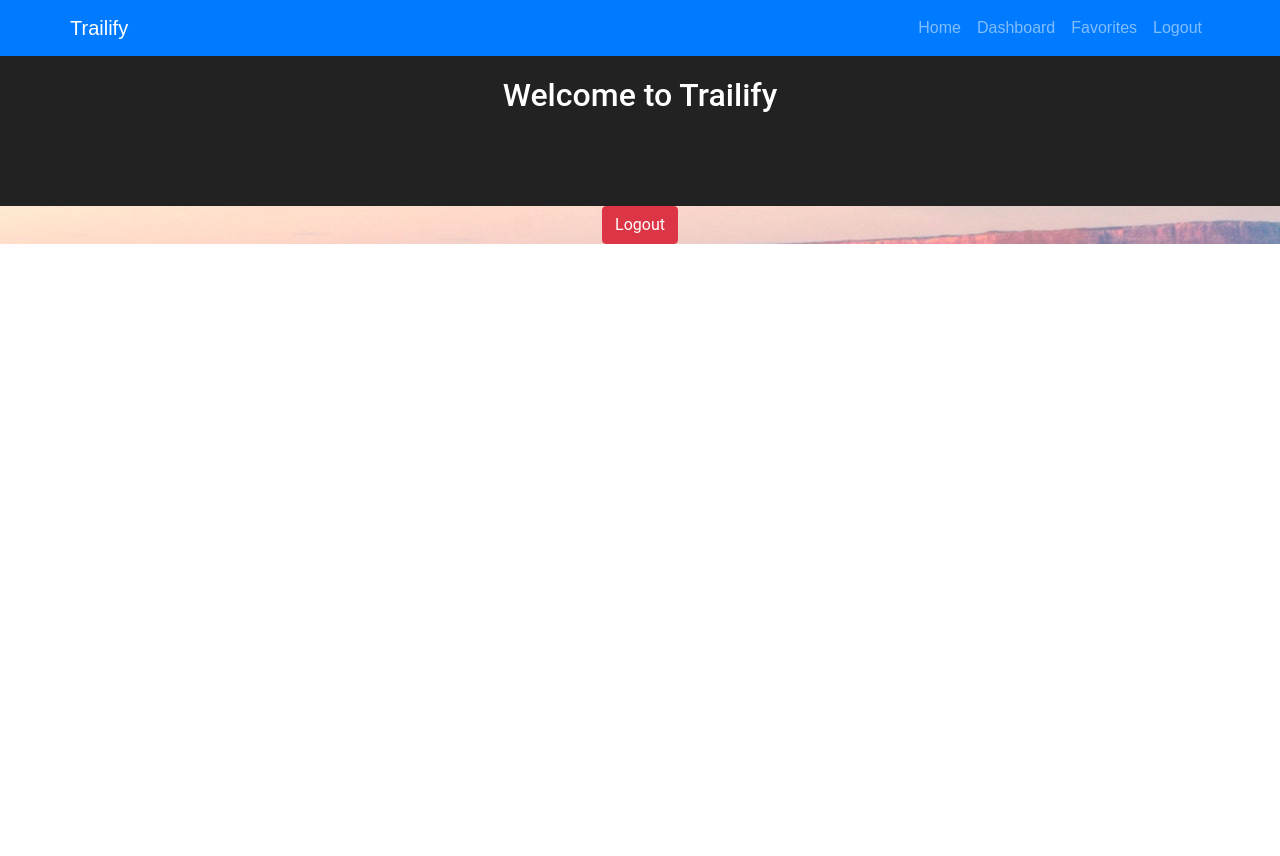
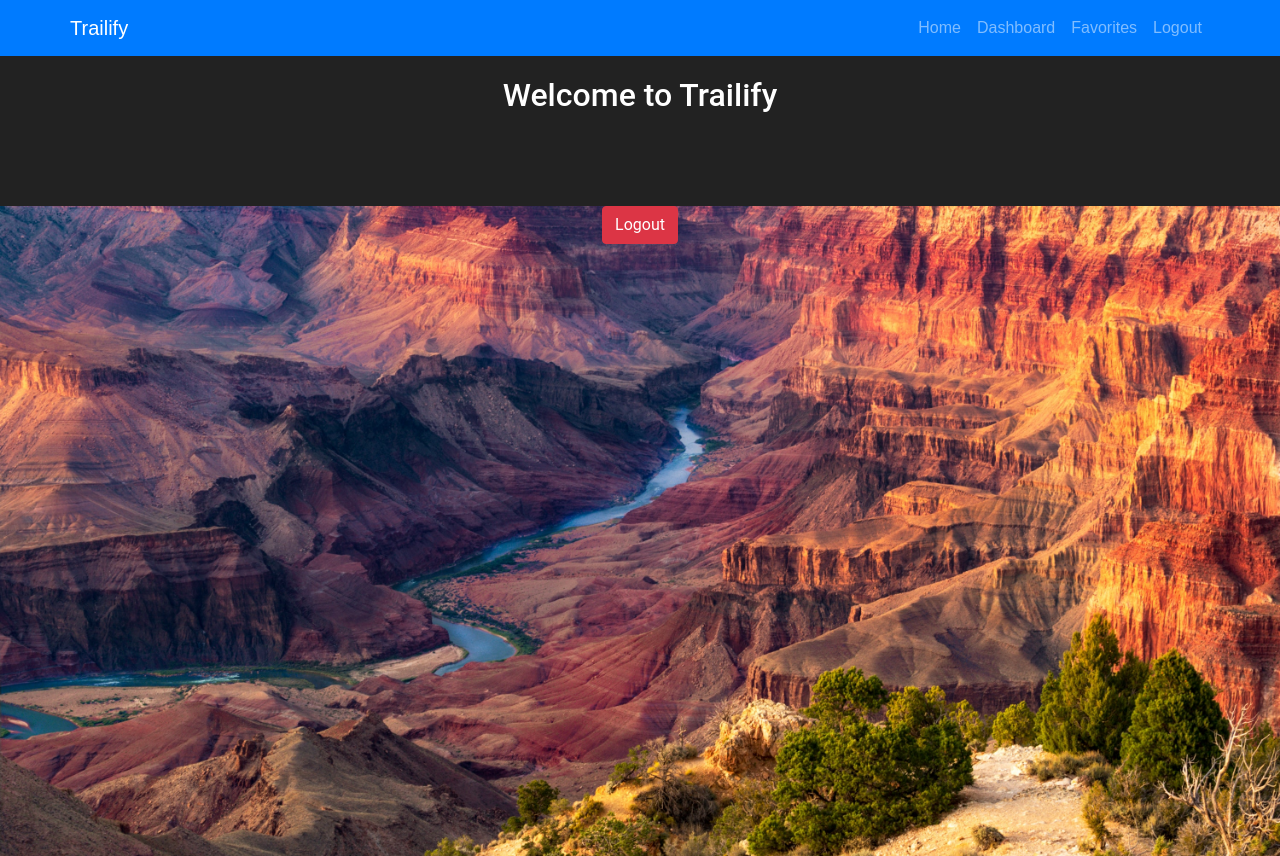
Before and after one commit to hferris/trailify, a React (Create React App) app in the folder client/: page / in a window 1280 px wide. Before the commit the page ends 800 px from the top, so only its background shows below. Built offline with nearby package versions, Linux system fonts and the light colour scheme; sample sign-in values are in the browser's storage.

Commit message:
styling img

```diff
--- a/client/src/pages/Home/index.js
+++ b/client/src/pages/Home/index.js
@@ -12,7 +12,13 @@ function Home() {
   const styles = {
     fontFamily: "Roboto, Times New Roman, Times, serif",
     boxSizing: "border-box",
+    width: '100vw',
+    height: '100vh',
+    backgroundPosition: 'center',
+    backgroundSize: 'cover',
+    backgroundRepeat: 'no-repeat',
     backgroundImage: `url(${background})`,
+
   };
 
 
```
